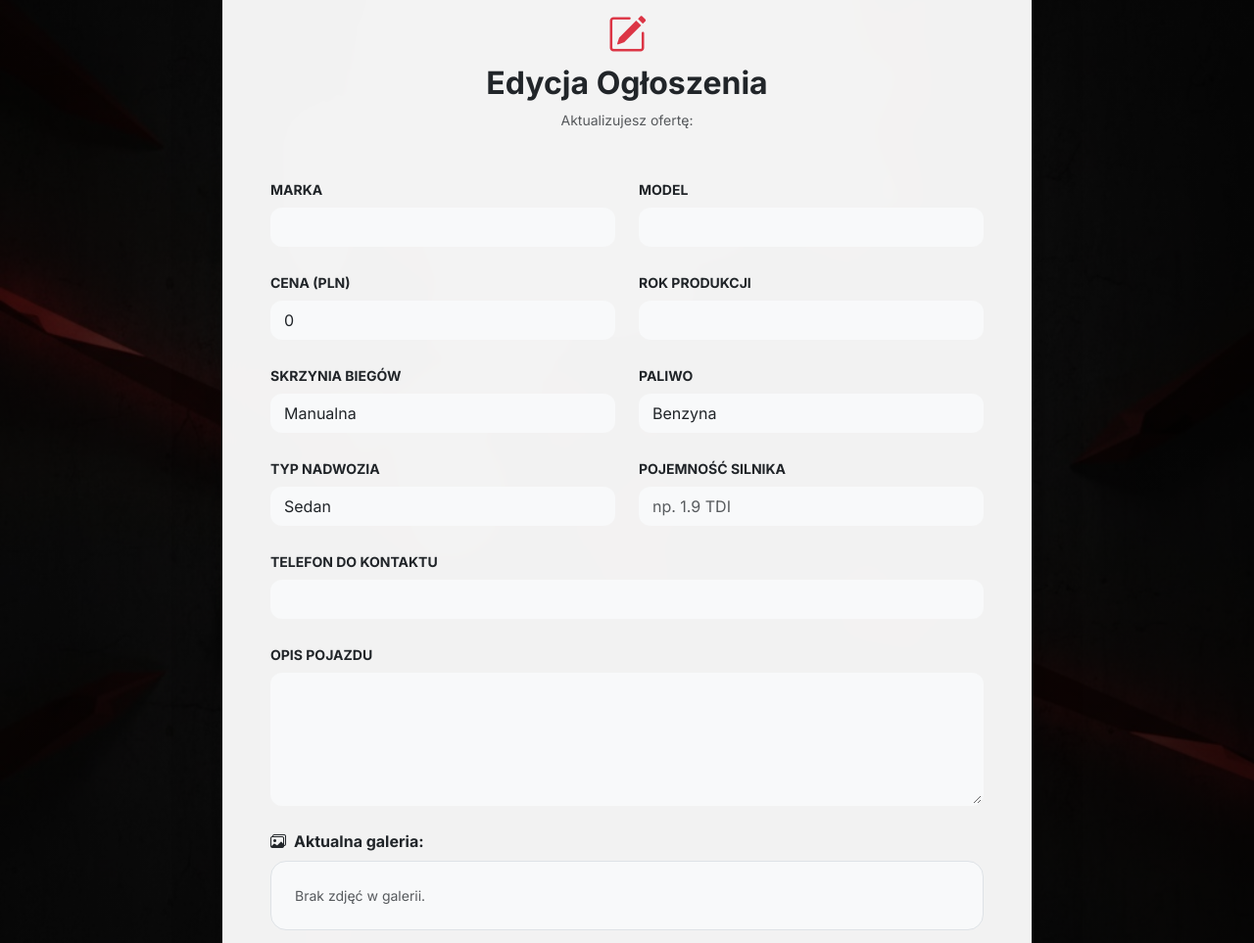
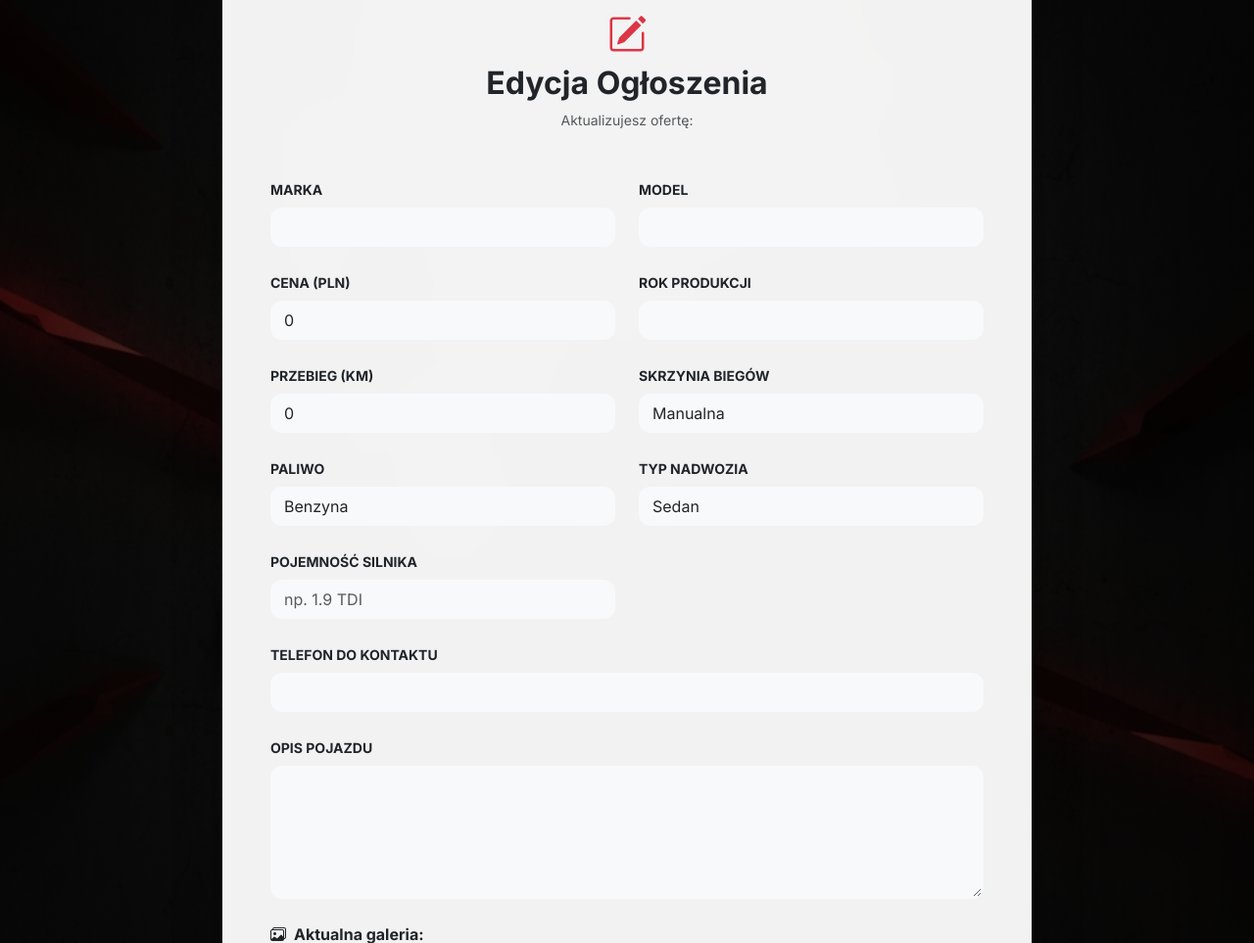
Before and after one commit to tomczykdariusz606/gielda-radom, a Flask app: template templates/edytuj.html in a window 1280 px wide. Shown: the part 83-1046 px from the top of the page at 98% size. Run offline with Flask 3, Linux system fonts and the light colour scheme; the template is opened without the code that fills it, so the values that code supplies are empty.

Commit message:
Update edytuj.html

```diff
--- a/templates/edytuj.html
+++ b/templates/edytuj.html
@@ -156,6 +156,12 @@
                     <label class="form-label fw-bold small text-uppercase">Rok produkcji</label>
                     <input type="number" name="rok" class="form-control form-control-modern" value="{{ car.rok }}" required>
                 </div>
+                <div class="col-md-6">
+    <label class="form-label fw-bold small text-uppercase">Przebieg (km)</label>
+    <input type="number" name="przebieg" class="form-control form-control-modern"
+           value="{{ car.przebieg or 0 }}" required>
+                 </div>
+
 
                 <div class="col-md-6">
                     <label class="form-label fw-bold small text-uppercase">Skrzynia biegów</label>
```
